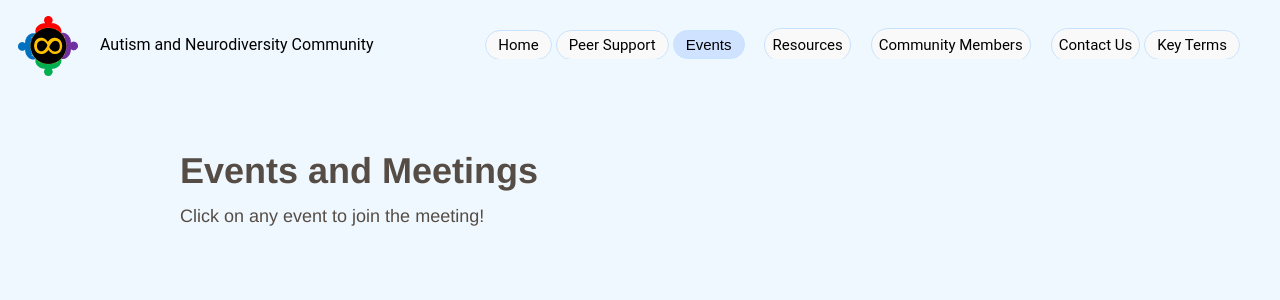
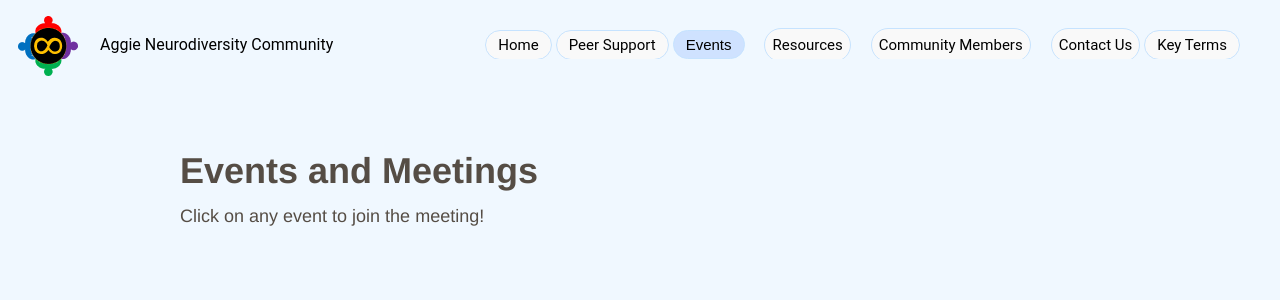
Before and after one commit to Autism-Neurodiversity-Community-UCD/ancwebsite, a Flask app: page /events in a window 1280 px wide. Shown: the top 300 px of the page. Run offline with Flask 2, Linux system fonts and the light colour scheme; data comes from the database, SQL or seed files in the repository.

Commit message:
Update ANCeventspage.html

```diff
--- a/templates/ANCeventspage.html
+++ b/templates/ANCeventspage.html
@@ -9,7 +9,7 @@
 
     <div id="content">
         <img src="../static/icons/image1.png" alt="ANC logo" style="top:1rem;margin-left:0.5rem;">
-        <div class="topleft">Autism and Neurodiversity Community </div>
+        <div class="topleft">Aggie Neurodiversity Community </div>
     </div>
 
     <div class="topnav">
@@ -45,7 +45,7 @@
 <!-- <body>
     <div>
 	<footer>
-            <p class="footer" style="font-size:90%"> Note that the Autism & Neurodiversity Community at UC Davis is a group run
+            <p class="footer" style="font-size:90%"> Note that the Aggie Neurodiversity Community at UC Davis is a group run
             by and for neurodivergent students. We are not part of the UC Davis administration.
             As such, the views expressed on this website should not be taken to reflect the
             positions of UC Davis. </p>
```
